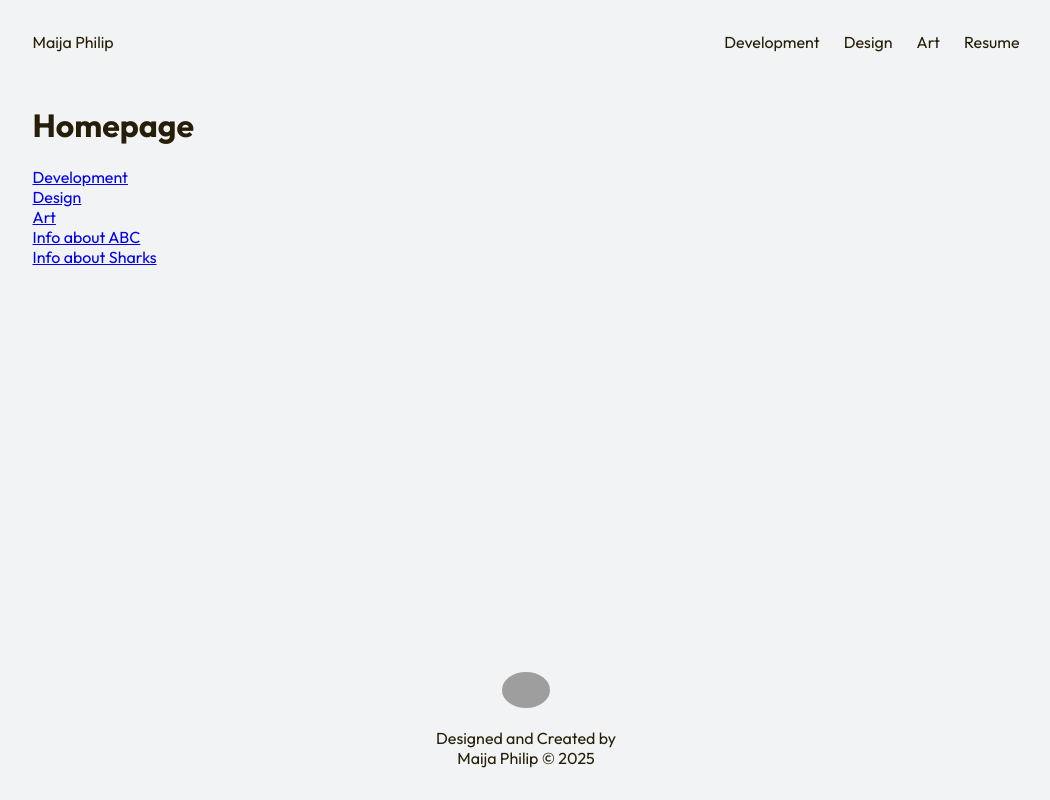
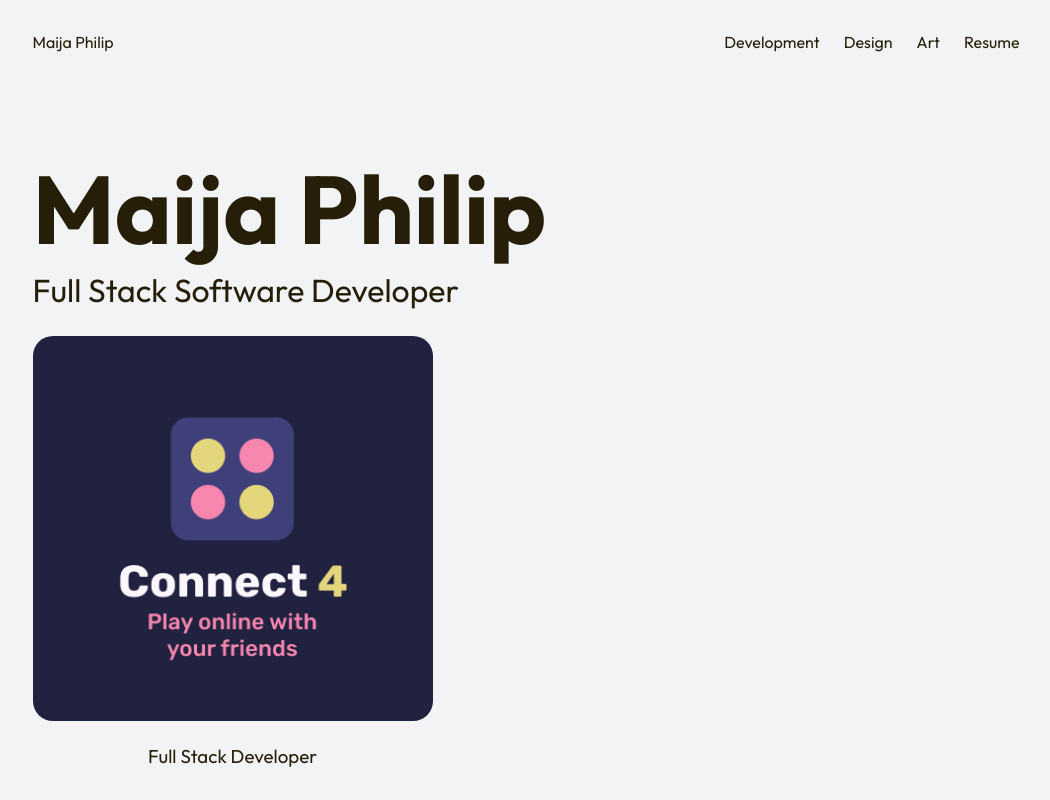
Before and after one commit to maija-philip/maija.xyz-new-sketch-site, a React (Create React App) app: page / in a window 1280 px wide. Shown: the whole page, without its empty margins (114-1164 px from the left). Built offline with nearby package versions, Linux system fonts and the light colour scheme; grey boxes are pictures that could not be loaded.

Commit message:
finished nav, demo-box, starting on info page

```diff
--- a/src/assets/css/styles.css
+++ b/src/assets/css/styles.css
@@ -83,14 +83,18 @@ button:hover,
   justify-content: space-between;
 }
 
-.navigation-big a {
+.navigation-big a,
+.nav-small-content a,
+.nav-small-content p {
   text-decoration: none;
   color: var(--black);
 }
 .many-links-row a {
   margin-left: 1.5em;
 }
-.navigation-big a:hover {
+.navigation-big a:hover,
+.nav-small-content a:hover,
+.nav-small-content p:hover {
   text-decoration: underline;
 }
 
@@ -101,9 +105,65 @@ button:hover,
   top: 0;
   left: 0;
 
-    /* background-color: #F2F3F4F2; */
-    background-color: green;
+  background-color: #f2f3f4f2;
+  display: flex;
+  justify-content: center;
+  align-items: center;
 }
-.nav-small-content {
 
+.nav-small-content a,
+.nav-small-content p {
+  font-size: 1.5em;
+  display: block;
+  text-align: center;
+  margin: 2em auto;
 }
+
+/* DEMO BOX */
+.demo-box {
+  max-width: 400px;
+  margin: auto;
+  text-align: center;
+  display: inline-block;
+}
+
+.demo-box img {
+  width: 100%;
+  border-radius: 1.25em;
+  pointer-events: none;
+  user-select: none;
+}
+
+.demo-box:hover img {
+  filter: brightness(0.7);
+}
+
+.demo-box h3 {
+  font-weight: normal;
+}
+
+/* TITLE BLOCK */
+h1.homepage {
+  font-size: 6em;
+}
+h2.homepage {
+  font-weight: normal;
+  font-size: 2em;
+  margin-top: -2em;
+}
+
+h1.homepage-mobile {
+  font-size: 18vw;
+}
+h2.homepage-mobile {
+  font-weight: normal;
+  font-size: 1.75em;
+  margin-top: -10vw;
+}
+header.homepage {
+  background: linear-gradient(
+    to right,
+    var(--white),
+    #f2f3f400
+  ); /* white to white with 0 opacity */
+}
--- a/src/components/DemoBox.tsx
+++ b/src/components/DemoBox.tsx
@@ -1,16 +1,29 @@
 import * as React from "react";
 import { useNavigate } from "react-router-dom";
-import ArrowBackIcon from '@mui/icons-material/ArrowBack';
 
 interface DemoBoxProps {
-  img: String;
-  alt: String;
-  title: String;
+  tag: string;
+  img: string;
+  alt: string;
+  title: string;
 }
 
-export default function DemoBox({img, alt, title} : DemoBoxProps) {
+export default function DemoBox({ tag, img, alt, title }: DemoBoxProps) {
+  const navigate = useNavigate();
 
   return (
-    <button onClick={() => {}} className="page-button"><ArrowBackIcon fontSize="large" /></button>
+    <div
+      className="demo-box"
+      onClick={() => {
+        navigate(`/info/${tag}`);
+      }}
+    >
+      <img
+        src={require(`../assets/media/development/${img}.png`)}
+        alt={alt}
+        unselectable="on"
+      />
+      <h3>{title}</h3>
+    </div>
   );
 }
--- a/src/components/NavigationSmall.tsx
+++ b/src/components/NavigationSmall.tsx
@@ -1,7 +1,7 @@
 import * as React from "react";
 import AppsIcon from "@mui/icons-material/Apps";
 import CloseIcon from "@mui/icons-material/Close";
-import { Link } from "react-router-dom";
+import { To, useNavigate } from "react-router-dom";
 
 interface NavigationProps {
   isRight: Boolean;
@@ -9,6 +9,12 @@ interface NavigationProps {
 
 export default function NavigationSmall({ isRight }: NavigationProps) {
   const [isOpen, setIsOpen] = React.useState(false);
+  const navigate = useNavigate();
+
+  const goTo = (location: To) => {
+    setIsOpen(false)
+    navigate(location)
+  }
 
   // TODO
   return (
@@ -30,17 +36,18 @@ export default function NavigationSmall({ isRight }: NavigationProps) {
           <div className="nav-small-content">
             {/* Close the Nav */}
             <button
+            className="page-button top-right"
               onClick={() => {
                 setIsOpen(false);
               }}
             >
-              <CloseIcon />
+              <CloseIcon fontSize="large"/>
             </button>
 
-            <Link to="/">Home</Link>
-            <Link to="/development">Development</Link>
-            <Link to="/design">Design</Link>
-            <Link to="/art">Art</Link>
+            <p onClick={() => {goTo("/")}}>Home</p>
+            <p onClick={() => {goTo("/development")}}>Development</p>
+            <p onClick={() => {goTo("/design")}}>Design</p>
+            <p onClick={() => {goTo("/art")}}>Art</p>
             <a
               href="https://maija.xyz/Philip_Maija_Resume.pdf"
               target="_blank"
--- a/src/pages/Homepage.tsx
+++ b/src/pages/Homepage.tsx
@@ -1,22 +1,37 @@
 import * as React from "react";
-import { Link } from "react-router-dom";
 import Page from "../components/Page";
+import DemoBox from "../components/DemoBox";
+import useWindowWidth from "../utils/useWindowWidth";
+import { MAX_WIDTH_MOBILE } from "../utils/constants";
 
 export default function Homepage() {
+  const windowWidth = useWindowWidth();
+
   return (
     <Page hasBackButton={false}>
       <>
-        <h1>Homepage</h1>
-        <Link to={"/development"}>Development</Link>
-        <br />
-        <Link to={"/design"}>Design</Link>
-        <br />
-        <Link to={"/art"}>Art</Link>
-        <br />
-        <Link to={"/info/abc"}>Info about ABC</Link>
-        <br />
-        <Link to={"/info/sharks"}>Info about Sharks</Link>
-        <br />
+        {windowWidth > MAX_WIDTH_MOBILE ? (
+          <header className="homepage">
+            <h1 className="homepage">Maija Philip</h1>
+            <h2 className="homepage">Full Stack Software Developer</h2>
+          </header>
+        ) : (
+          <header className="homepage">
+            <h1 className="homepage-mobile">
+              Maija
+              <br />
+              Philip
+            </h1>
+            <h2 className="homepage-mobile">Full Stack Software<br/>Developer</h2>
+          </header>
+        )}
+
+        <DemoBox
+          tag={"connect4"}
+          img={"connect4"}
+          alt={"alt here"}
+          title={"Full Stack Developer"}
+        />
       </>
     </Page>
   );
--- a/src/pages/InfoPage.tsx
+++ b/src/pages/InfoPage.tsx
@@ -1,16 +1,50 @@
 import * as React from "react";
 import { useParams } from "react-router-dom";
 import Page from "../components/Page";
+import { CircularProgress } from "@mui/material";
+
+export interface ItemDetails {
+  tag: string;
+  img: string;
+  alt: string;
+  title: string;
+  subtitle: string;
+  links: [{ title: string; url: string }];
+  description: string;
+}
 
 export default function InfoPage() {
   const { item } = useParams();
+  const [itemDetails, setItemDetails] = React.useState<ItemDetails | undefined>(
+    undefined
+  );
+  const [error, setError] = React.useState<string>("");
+
+  React.useEffect(() => {
+
+  }, []);
 
   return (
     <Page hasBackButton={true}>
-      <div>
-        <h1>Info Page</h1>
-        <p>Item: {item}</p>
-      </div>
+      {error !== "" ? (
+        <p>{error}</p>
+      ) : !itemDetails ? (
+        <CircularProgress />
+      ) : (
+        <div>
+          <img
+            src={require(`../assets/media/development/${itemDetails.img}-big.png`)}
+            alt={itemDetails.alt}
+            unselectable="on"
+          />
+          <h1>{itemDetails.title}</h1>
+          <h2>{itemDetails.subtitle}</h2>
+          {itemDetails.links.map((link, index) => {
+            return <a href={link.url}>{link.title}</a>
+          })}
+          <p>{itemDetails.description}</p>
+        </div>
+      )}
     </Page>
   );
 }
--- /dev/null
+++ b/src/utils/getProjectInfo.ts
@@ -0,0 +1,5 @@
+import { ItemDetails } from "../pages/InfoPage";
+
+export default function getProjectInfo() : ItemDetails | undefined {
+    return undefined
+}
```
Lines whose indentation alone changed are shown as unchanged.
